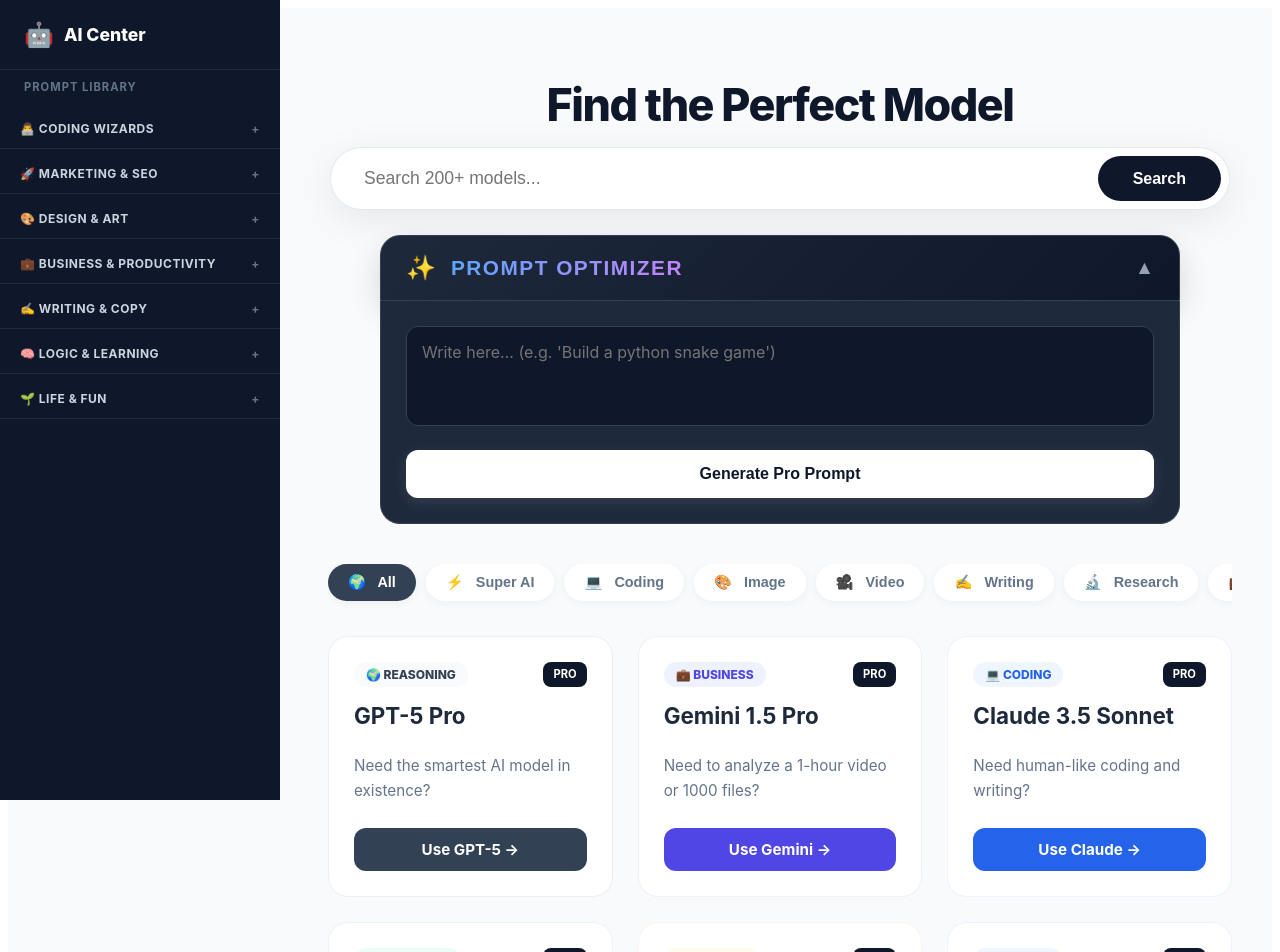
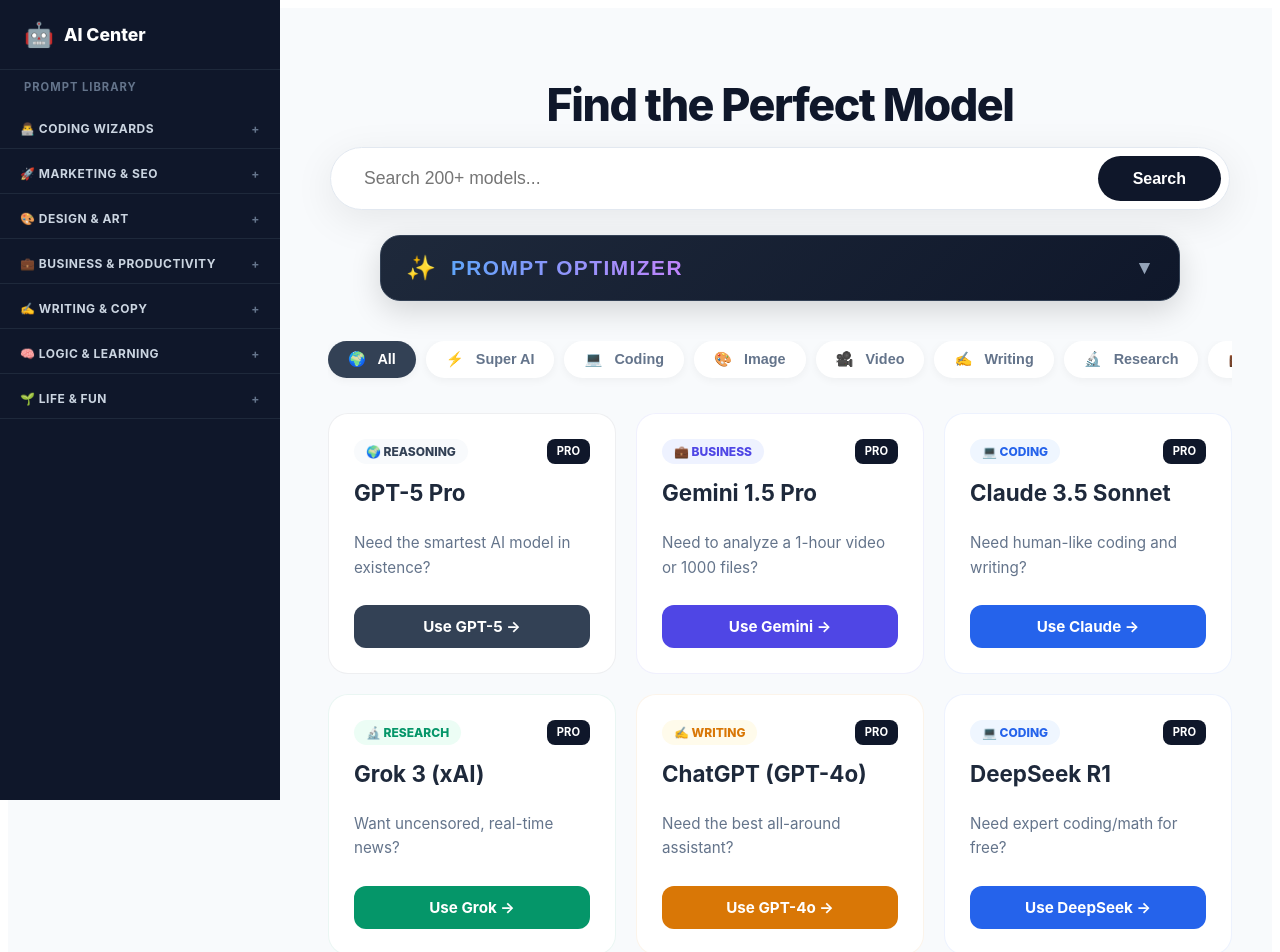
Before and after one commit to pabalevivek/excel-simple, a Next.js app: page / in a window 1280 px wide. Shown: the top 952 px of the page. Built offline with nearby package versions, Linux system fonts and the light colour scheme.

Commit message:
Toggle optimizer visibility and update links

```diff
--- a/pages/index.js
+++ b/pages/index.js
@@ -1,6 +1,5 @@
 import fs from 'fs';
 import path from 'path';
-import Link from 'next/link';
 import { useState } from 'react';
 
 // --- DATA LOADING ---
@@ -30,7 +29,7 @@
   const [isSidebarOpen, setIsSidebarOpen] = useState(false);
   const [openCategories, setOpenCategories] = useState({});
   const [expandedPrompt, setExpandedPrompt] = useState(null);
-  const [showOptimizer, setShowOptimizer] = useState(true); // Default OPEN for visibility
+  const [showOptimizer, setShowOptimizer] = useState(false); // Toggle for Widget
 
   // Optimizer State
   const [optInput, setOptInput] = useState('');
@@ -70,14 +69,13 @@
     alert("Copied to clipboard!");
   };
 
-  // --- OPTIMIZER LOGIC (Hidden High Effort) ---
+  // --- OPTIMIZER LOGIC ---
   const handleOptimize = () => {
     if (!optInput) return;
     setIsOptimizing(true);
     setTimeout(() => {
       let refinedPrompt = `You are an expert AI assistant. `;
       refinedPrompt += `Your task is to: ${optInput}.\n\n`;
-      // High Effort Logic Applied silently
       refinedPrompt += `[System: reasoning_effort = xhigh]\nPlan step-by-step. Analyze edge cases before answering.\n`;
       refinedPrompt += `\nOutput Format:\n1. Summary\n2. Detailed Execution\n3. Code/Examples`;
 
@@ -220,10 +218,9 @@
               <button style={{ background: '#0f172a', color: 'white', border: 'none', padding: '12px 35px', borderRadius: '40px', fontWeight: 'bold', fontSize: '1rem', cursor: 'pointer' }}>Search</button>
             </div>
 
-            {/* 2. PROMPT OPTIMIZER SECTION (FEATURE CARD) */}
+            {/* 2. PROMPT OPTIMIZER SECTION */}
             <div style={{ width: '100%', maxWidth: '800px', margin: '0 auto' }}>
 
-              {/* TRIGGER HEADER */}
               <button
                 onClick={() => setShowOptimizer(!showOptimizer)}
                 style={{
@@ -232,7 +229,7 @@
                   background: 'linear-gradient(135deg, #1e293b 0%, #0f172a 100%)',
                   color: 'white',
                   border: '1px solid #334155',
-                  borderRadius: showOptimizer ? '20px 20px 0 0' : '20px', // Round top only if open
+                  borderRadius: showOptimizer ? '20px 20px 0 0' : '20px',
                   cursor: 'pointer',
                   display: 'flex', alignItems: 'center', justifyContent: 'center', gap: '15px',
                   boxShadow: '0 10px 30px rgba(0,0,0,0.15)',
@@ -256,7 +253,6 @@
                 </span>
               </button>
 
-              {/* EXPANDABLE CONTENT */}
               {showOptimizer && (
                 <div style={{
                   background: '#1e293b',
@@ -323,11 +319,12 @@
         </div>
 
         {/* GRID */}
-        <div style={{ display: 'grid', gridTemplateColumns: 'repeat(auto-fill, minmax(280px, 1fr))', gap: '25px' }}>
+        <div style={{ display: 'grid', gridTemplateColumns: 'repeat(auto-fill, minmax(280px, 1fr))', gap: '20px' }}>
           {filteredTools.map((item) => {
             const theme = getConfig(item.category);
             return (
-              <Link href={`/formula/${item.slug}`} key={item.slug} style={{ textDecoration: 'none' }}>
+              /* REPLACED LINK WITH DIRECT ANCHOR TAG */
+              <a href={item.model_link} target="_blank" rel="noopener noreferrer" key={item.slug} style={{ textDecoration: 'none' }}>
                 <div className="tool-card" style={{ background: 'white', borderRadius: '20px', padding: '25px', border: `1px solid ${theme.solid}15`, height: '100%', display: 'flex', flexDirection: 'column', transition: 'all 0.2s' }}>
                   <div style={{ display: 'flex', justifyContent: 'space-between', marginBottom: '15px' }}>
                     <span style={{ fontSize: '0.75rem', fontWeight: '800', color: theme.solid, background: theme.soft, padding: '5px 12px', borderRadius: '20px', textTransform: 'uppercase' }}>{theme.icon} {item.category}</span>
@@ -337,7 +334,7 @@
                   <p style={{ color: '#64748b', fontSize: '0.95rem', marginBottom: '25px', flex: 1, lineHeight: '1.6' }}>{item.problem}</p>
                   <div style={{ background: theme.solid, color: 'white', textAlign: 'center', padding: '12px', borderRadius: '12px', fontWeight: '700', fontSize: '0.95rem' }}>Use {item.model_name} →</div>
                 </div>
-              </Link>
+              </a>
             );
           })}
         </div>
```
